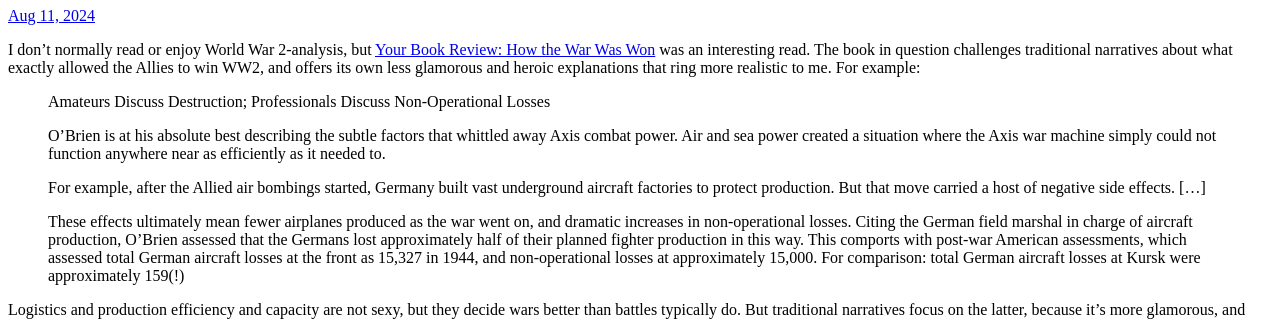
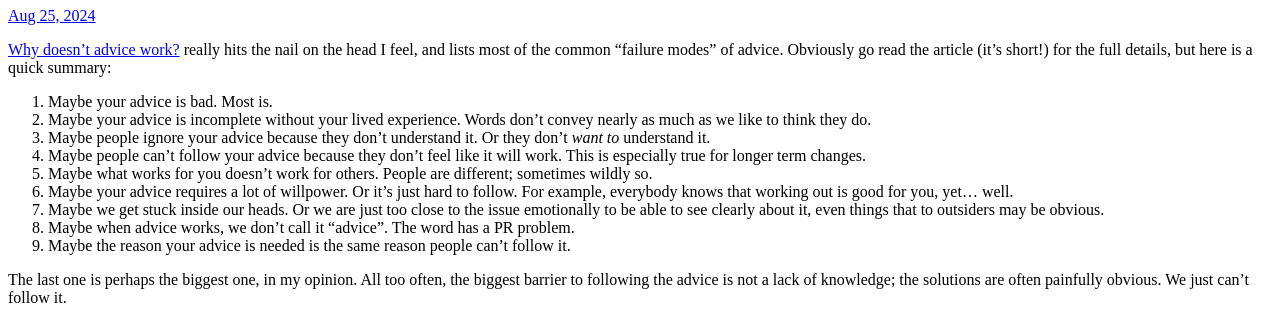
Before and after one commit to shdnx/microblog-mirror, a plain HTML site: page index.html in a window 1280 px wide. Shown: the part 73-393 px from the top of the page. Drawn offline with Linux system fonts and the light colour scheme.

Commit message:
Archiving from Micro.blog.

```diff
--- a/index.html
+++ b/index.html
@@ -21,6 +21,31 @@
 <div class="h-feed">
 
 
+
+	  <div class="h-entry">
+
+			<h1><a href="https://blog.gaborkozar.me/2024/08/25/why-doesnt-advice.html">Why doesn&#39;t advice work?</a></h1>
+
+
+		<a href="https://blog.gaborkozar.me/2024/08/25/why-doesnt-advice.html" class="u-url"><time class="dt-published" datetime="2024-08-25 20:20:25 &#43;0200">Aug 25, 2024</time></a>
+
+		<div class="e-content">
+			 <p><a href="https://dynomight.substack.com/p/advice">Why doesn&rsquo;t advice work?</a> really hits the nail on the head I feel, and lists most of the common &ldquo;failure modes&rdquo; of advice. Obviously go read the article (it&rsquo;s short!) for the full details, but here is a quick summary:</p>
+<ol>
+<li>Maybe your advice is bad. Most is.</li>
+<li>Maybe your advice is incomplete without your lived experience. Words don&rsquo;t convey nearly as much as we like to think they do.</li>
+<li>Maybe people ignore your advice because they don’t understand it. Or they don&rsquo;t <em>want to</em> understand it.</li>
+<li>Maybe people can’t follow your advice because they don’t feel like it will work. This is especially true for longer term changes.</li>
+<li>Maybe what works for you doesn’t work for others. People are different; sometimes wildly so.</li>
+<li>Maybe your advice requires a lot of willpower. Or it&rsquo;s just hard to follow. For example, everybody knows that working out is good for you, yet&hellip; well.</li>
+<li>Maybe we get stuck inside our heads. Or we are just too close to the issue emotionally to be able to see clearly about it, even things that to outsiders may be obvious.</li>
+<li>Maybe when advice works, we don’t call it “advice”. The word has a PR problem.</li>
+<li>Maybe the reason your advice is needed is the same reason people can’t follow it.</li>
+</ol>
+<p>The last one is perhaps the biggest one, in my opinion. All too often, the biggest barrier to following the advice is not a lack of knowledge; the solutions are often painfully obvious. We just can&rsquo;t follow it.</p>
+
+		</div>
+	  </div>
 
 	  <div class="h-entry">
 
```
